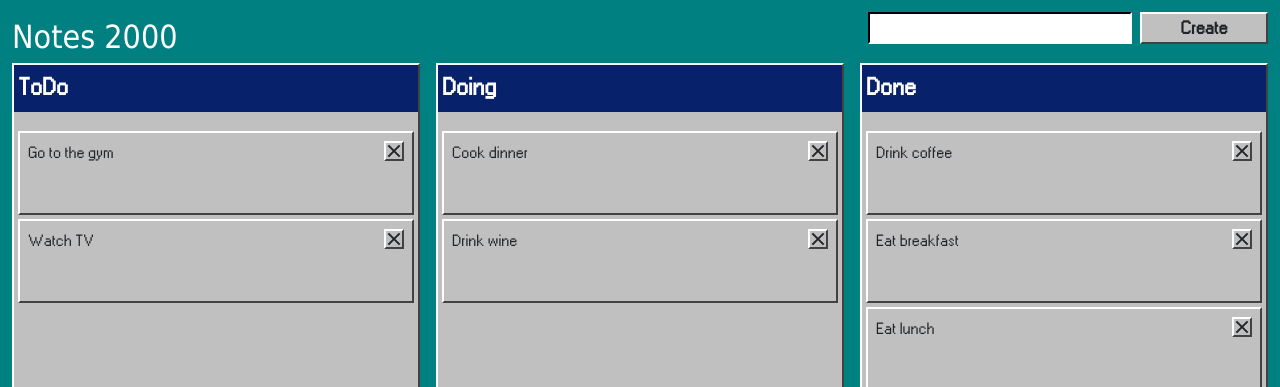
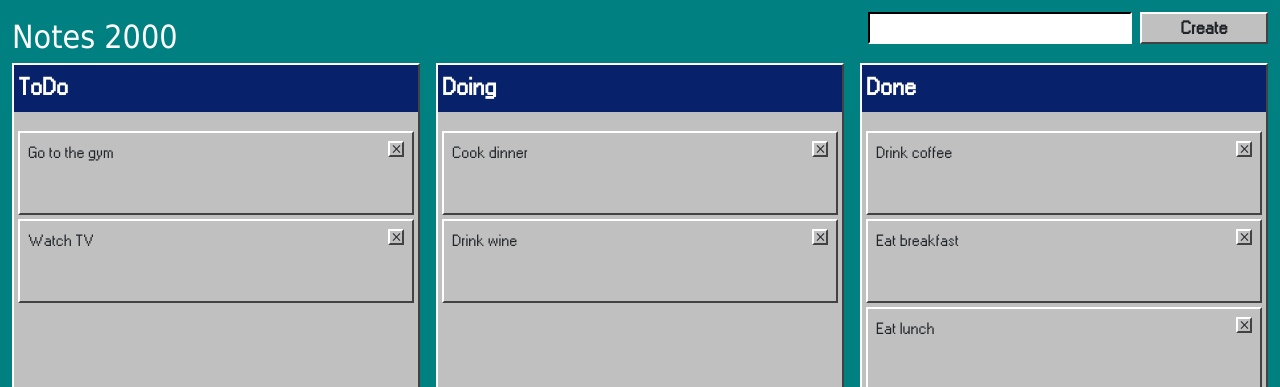
Before and after one commit to bonfimtm/n2k, a Vue app: page / in a window 1280 px wide. Shown: the top 387 px of the page. Built offline with nearby package versions, Linux system fonts and the light colour scheme; a web font is replaced by a local one.

Commit message:
Use button tag for close button

```diff
--- a/src/components/ButtonClose.vue
+++ b/src/components/ButtonClose.vue
@@ -1,9 +1,9 @@
 <template>
-    <div class="window button">
+    <button class="window button">
         <div class="meridian">
             <div class="diagonal"></div>
         </div>
-    </div>
+    </button>
 </template>
 
 <style scoped>
@@ -14,17 +14,17 @@
 }
 
 .meridian {
-    height: 16px;
-    width: 2px;
-    margin-left: 7px;
+    height: 10px;
+    width: 1px;
+    margin-left: -.5px;
     background-color: var(--text-color);
     transform: rotate(45deg);
     z-index: 1;
 }
 
 .diagonal {
-    height: 16px;
-    width: 2px;
+    height: 10px;
+    width: 1px;
     background-color: var(--text-color);
     transform: rotate(90deg);
     z-index: 2;
```
